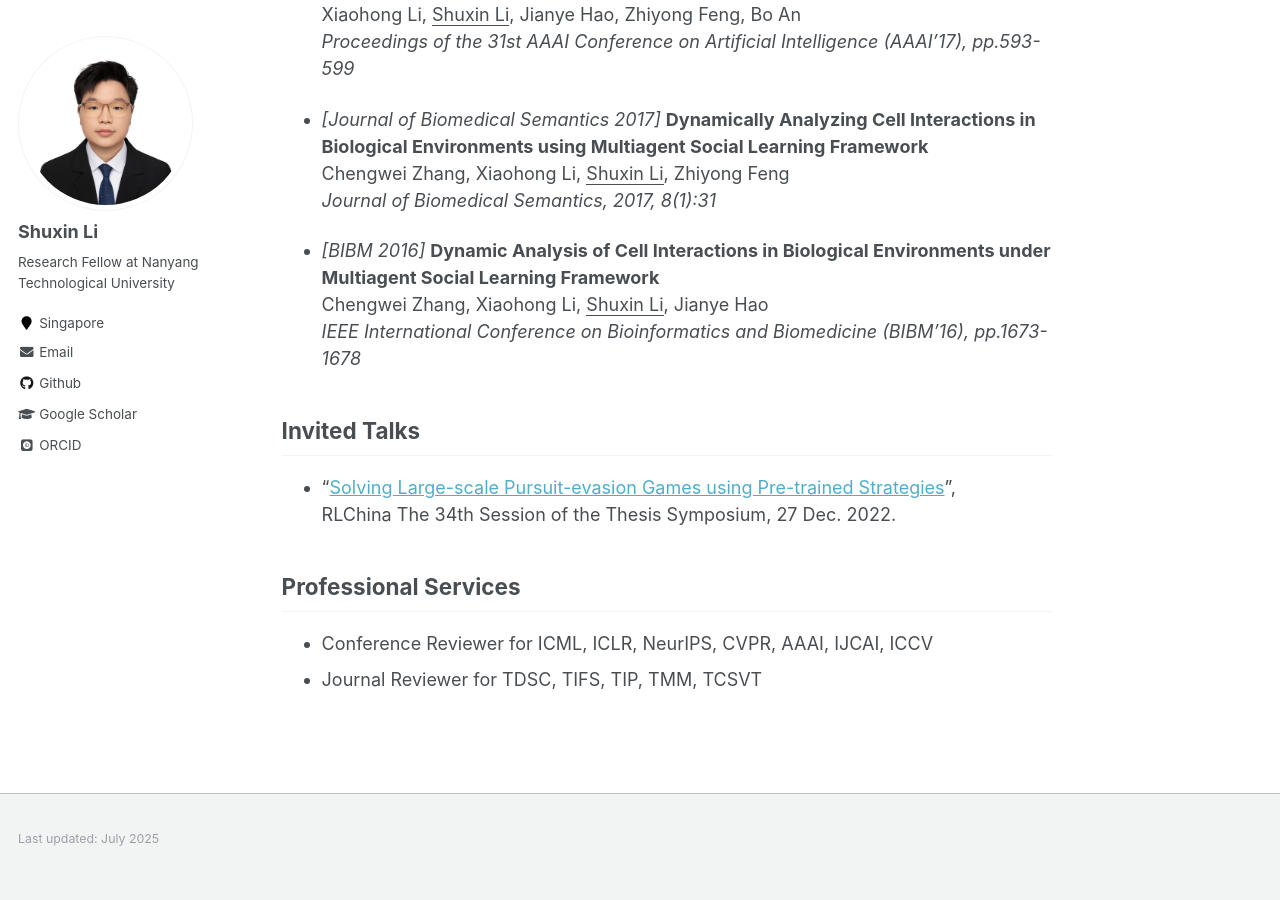
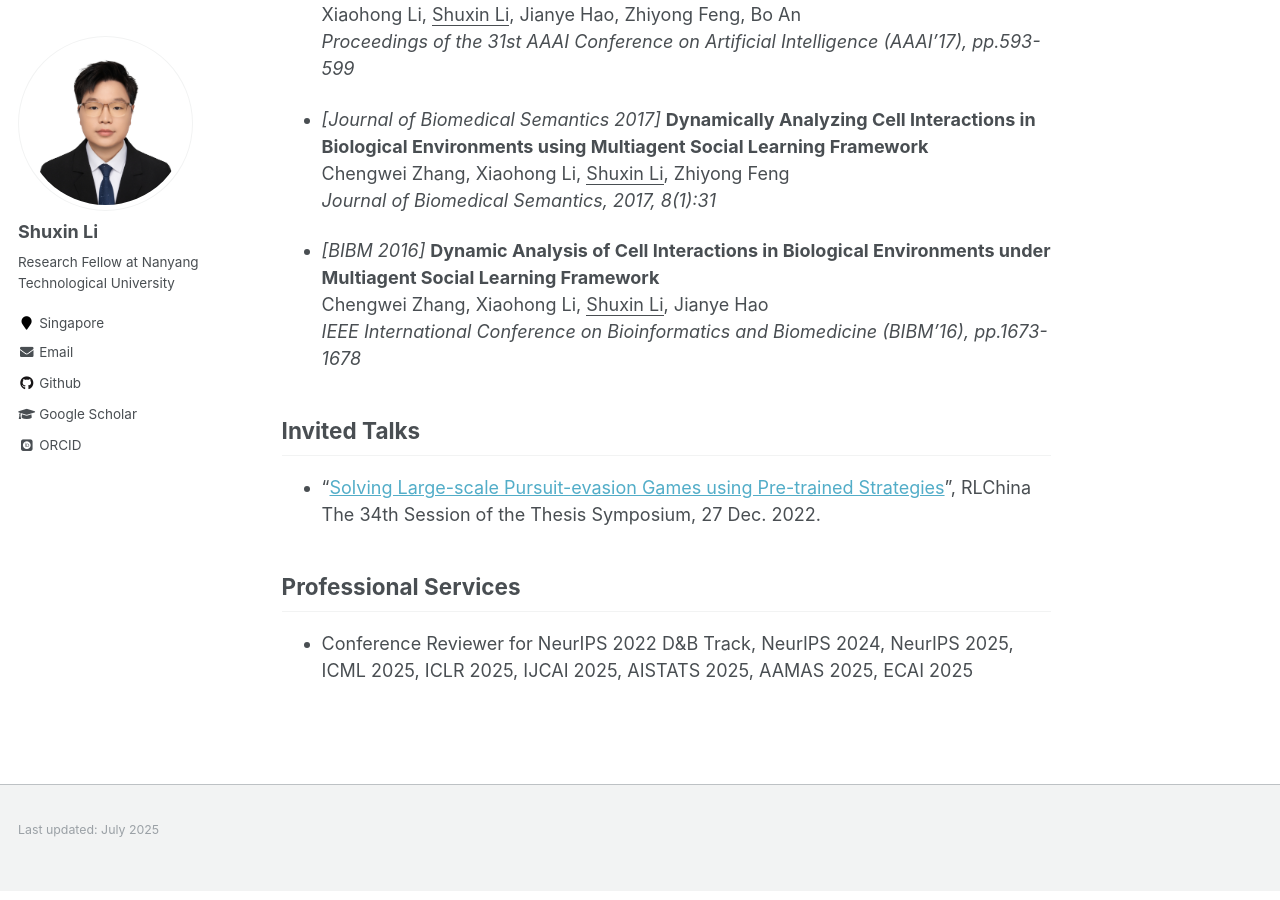
Before and after one commit to ShuxinLi-Info/ShuxinLi-Info.github.io, a Jekyll site: the page built from _pages/about.md, in a window 1280 px wide and 900 px high, scrolled down 2348 px. Built offline with Jekyll 4.4.1, drawn with Linux system fonts in a browser that asks for light colours; some web fonts are replaced.

Commit message:
Update about.md

```diff
--- a/_pages/about.md
+++ b/_pages/about.md
@@ -112,11 +112,8 @@ I am currently a Research Fellow at Nanyang Technological University, Singapore,
 
 
 ## Invited Talks
-- “[Solving Large-scale Pursuit-evasion Games using Pre-trained Strategies](https://www.bilibili.com/video/BV15P4y1q7fU/?spm_id_from=333.1387.collection.video_card.click&vd_source=52ddf949c8fc59f6a289cc41a0a24839)”,
-<br/>
-RLChina The 34th Session of the Thesis Symposium, 27 Dec. 2022.
+- “[Solving Large-scale Pursuit-evasion Games using Pre-trained Strategies](https://www.bilibili.com/video/BV15P4y1q7fU/?spm_id_from=333.1387.collection.video_card.click&vd_source=52ddf949c8fc59f6a289cc41a0a24839)”, RLChina The 34th Session of the Thesis Symposium, 27 Dec. 2022.
 
 
 ## Professional Services
-- Conference Reviewer for ICML, ICLR, NeurIPS, CVPR, AAAI, IJCAI, ICCV
-- Journal Reviewer for TDSC, TIFS, TIP, TMM, TCSVT
+- Conference Reviewer for NeurIPS 2022 D&B Track, NeurIPS 2024, NeurIPS 2025, ICML 2025, ICLR 2025, IJCAI 2025, AISTATS 2025, AAMAS 2025, ECAI 2025
```
